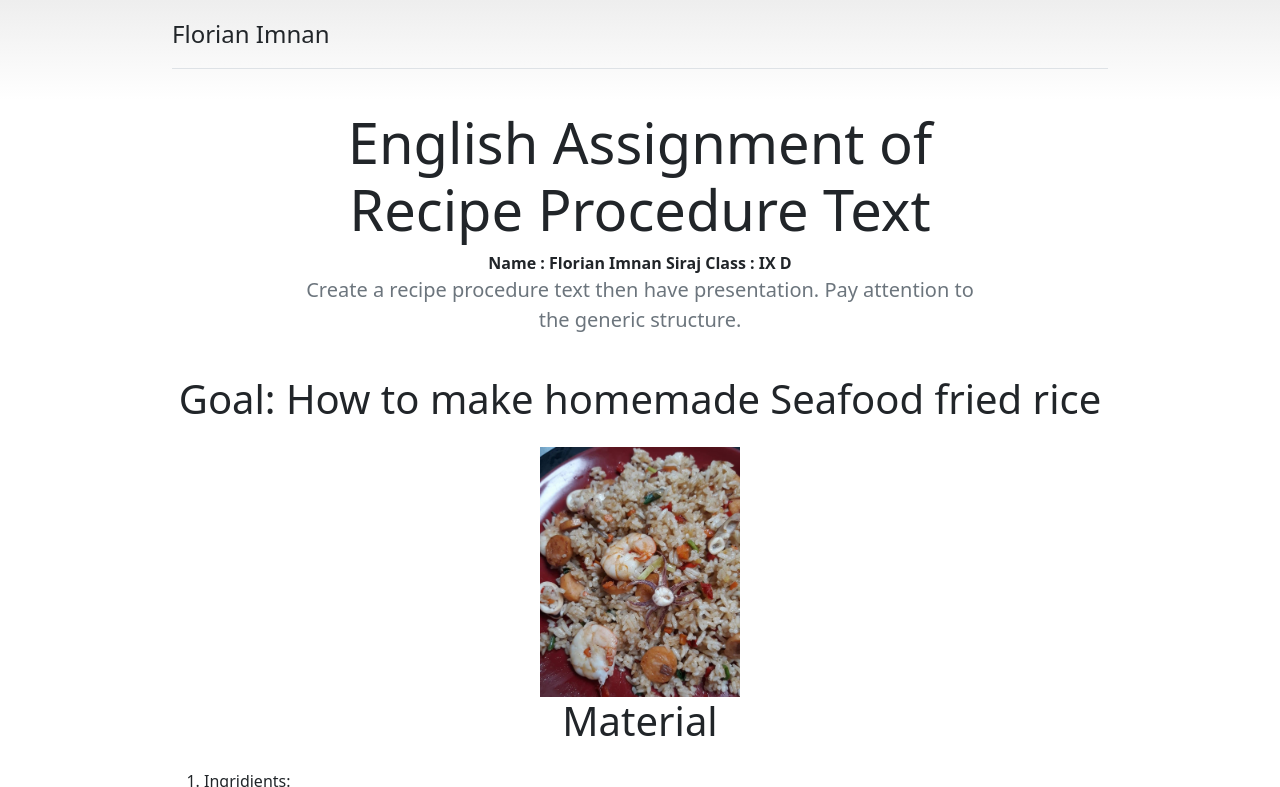
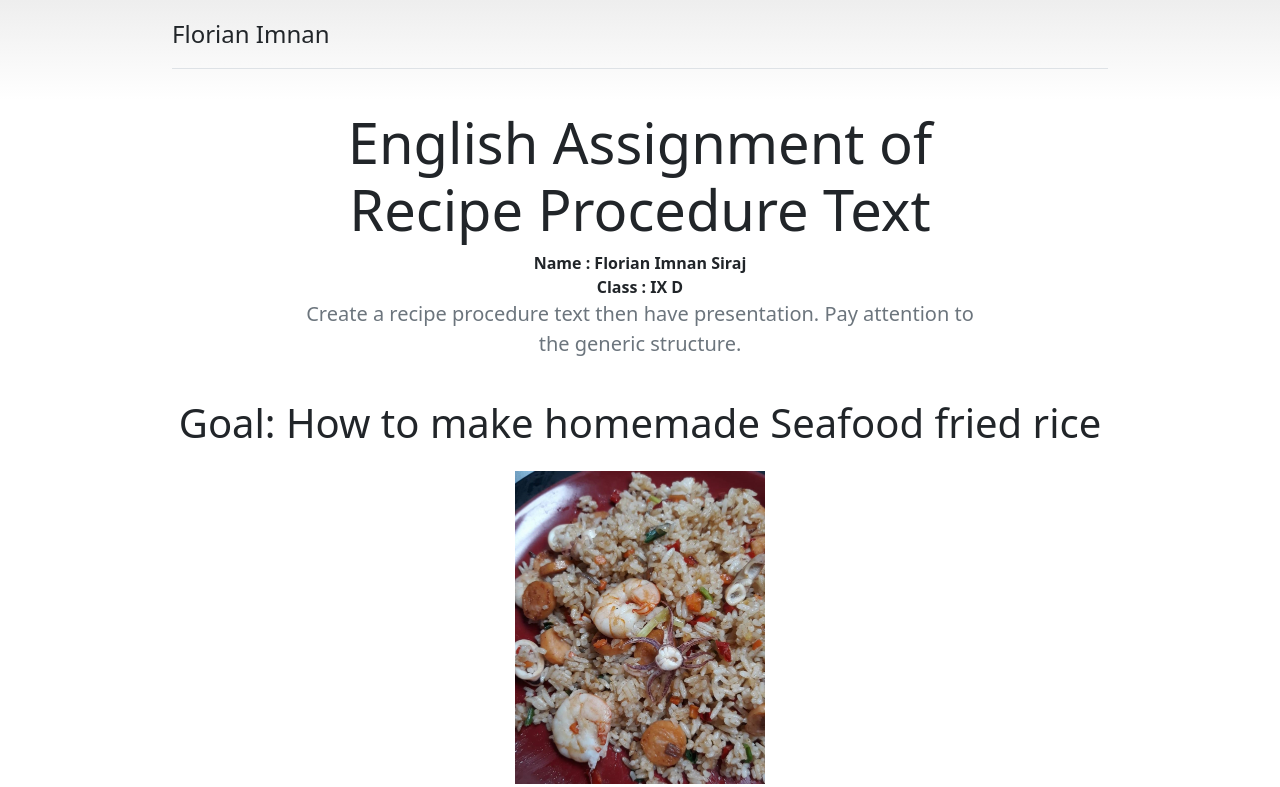
Before and after one commit to florianimnan/florianimnan.github.io, a plain HTML site: page index.html in a window 1280 px wide. Shown: the top 787 px of the page. Drawn offline with Linux system fonts and the light colour scheme.

Commit message:
Update index.html

```diff
--- a/index.html
+++ b/index.html
@@ -58,7 +58,7 @@
 
     <div class="pricing-header p-3 pb-md-4 mx-auto text-center">
       <h1 class="display-4 fw-normal">English Assignment of Recipe Procedure Text</h1>
-      <strong>Name 	: Florian Imnan Siraj</strong>
+      <strong>Name 	: Florian Imnan Siraj</strong><br>
       <strong>Class	: IX D</strong>
       <p class="fs-5 text-muted">Create a recipe procedure text then have presentation. Pay attention to the generic structure.</p>
     </div>
@@ -67,8 +67,9 @@
   <main>
     <h2 class="display-6 text-center mb-4"><strong>Goal</strong>: How to make homemade Seafood fried rice</h2>
     <div class="text-center">
-      <img src="image.jpg" class="img-fluid" alt="Seafood fried rice" width="200px">
+      <img src="image.jpg" class="img-fluid" alt="Seafood fried rice" width="250px">
     </div>
+    <br>
     <h2 class="display-6 text-center mb-4">Material</h2>
     <ol>
       <li>Ingridients:</li>
```
